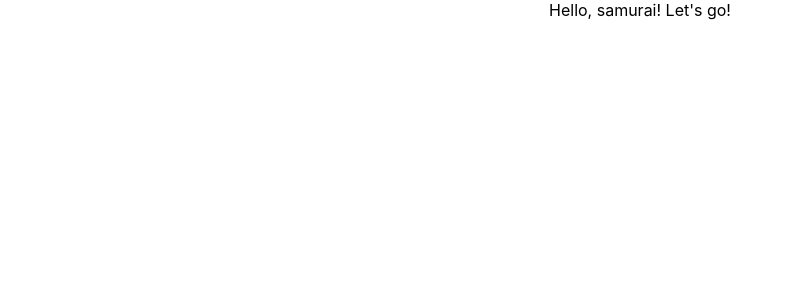
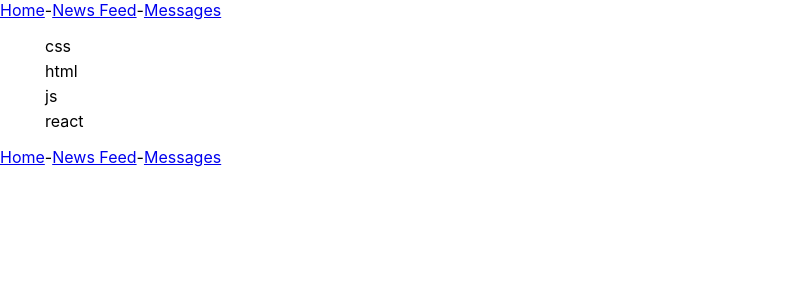
Before and after one commit to YanchukVitali/samurai-way01, a React (Create React App) app: page / in a window 1280 px wide. Shown: the top 300 px of the page, without its empty margins (0-792 px from the left). Built offline with nearby package versions, Linux system fonts and the light colour scheme.

Commit message:
add Footer.tsx

```diff
--- a/src/App.css
+++ b/src/App.css
@@ -5,6 +5,11 @@
 .App-logo {
   height: 40vmin;
   pointer-events: none;
+}
+
+ul li {
+  list-style: none;
+  margin: 5px;
 }
 
 @media (prefers-reduced-motion: no-preference) {
--- a/src/App.tsx
+++ b/src/App.tsx
@@ -1,12 +1,20 @@
 import React from 'react';
 import './App.css';
+import {Technologies} from "./Technologies";
+import {Header} from "./Header";
+import Footer from "./Footer";
 
-function App() {
-  return (
-    <div className="App">
-     Hello, samurai! Let's go!
-    </div>
-  );
+
+const App = () => {
+    return (
+        <div>
+            <Header/>
+            <Technologies/>
+            <Footer/>
+        </div>
+
+    );
 }
 
+
 export default App;
--- /dev/null
+++ b/src/Footer.tsx
@@ -0,0 +1,12 @@
+import React from "react";
+
+const Footer = ()=> {
+    return (
+        <div>
+            <a href="#s">Home</a>-
+            <a href="#s">News Feed</a>-
+            <a href="#s">Messages</a>
+        </div>
+    )
+}
+export default Footer;
--- /dev/null
+++ b/src/Header.tsx
@@ -0,0 +1,11 @@
+import React from "react";
+
+export  const Header = () => {
+    return (
+        <div>
+            <a href="#s">Home</a>-
+            <a href="#s">News Feed</a>-
+            <a href="#s">Messages</a>
+        </div>
+    );
+}
--- /dev/null
+++ b/src/Technologies.tsx
@@ -0,0 +1,14 @@
+import React from "react";
+
+export const Technologies = () => {
+    return (
+        <div>
+            <ul>
+                <li>css</li>
+                <li>html</li>
+                <li>js</li>
+                <li>react</li>
+            </ul>
+        </div>
+    );
+}
```
